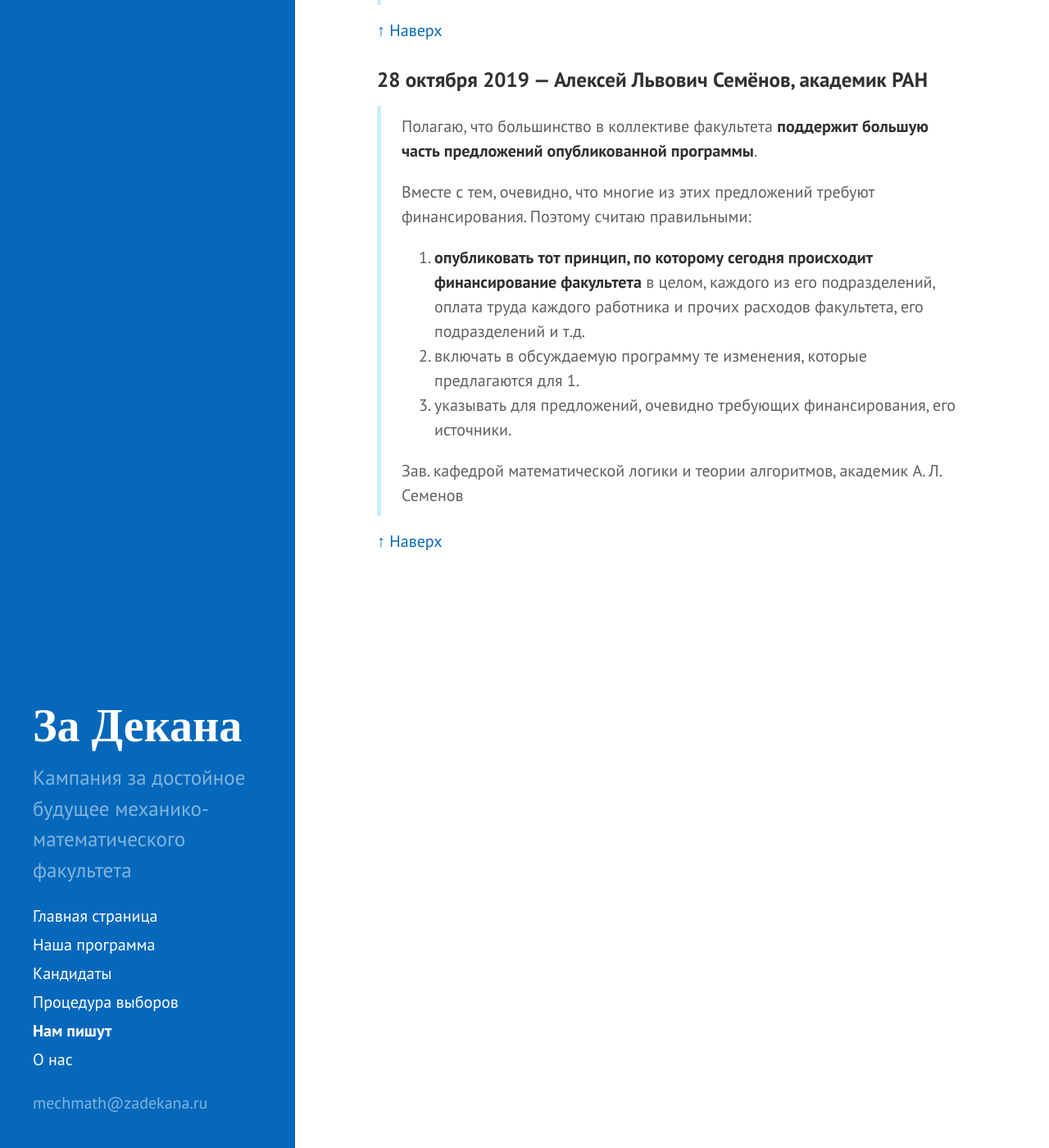
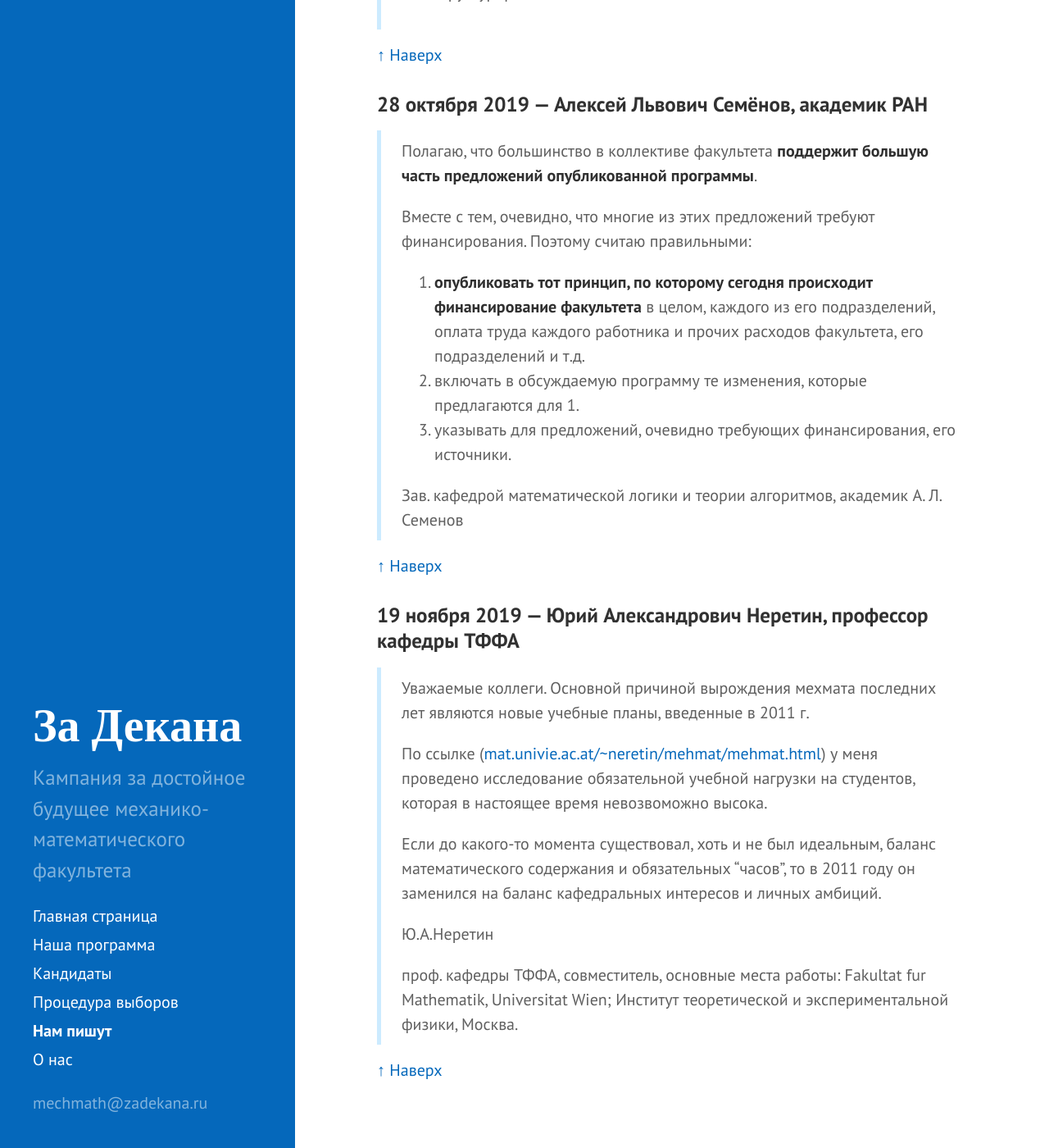
Before and after one commit to studmm/zadekana, a Jekyll site: the page built from page_04_feedback.md, in a window 1280 px wide and 1400 px high, scrolled down 33057 px. Shown: the whole window at 82% size. Built offline with Jekyll 4.4.1, drawn with Linux system fonts in a browser that asks for light colours; some web fonts are replaced; some of the changed text lies outside the part shown.

Commit message:
new: neretin feedback

```diff
--- a/page_04_feedback.md
+++ b/page_04_feedback.md
@@ -21,6 +21,7 @@ permalink: feedback
 - [21 октября 2019 — анонимно, студент](#13)
 - [22 октября 2019 — анонимно, студент](#14)
 - [28 октября 2019 — Алексей Львович Семёнов, академик РАН](#15)
+- [19 ноября 2019 — Юрий Александрович Неретин, профессор кафедры ТФФА](#16)
 
 Мы публикуем ваши самые интересные и полезные предложения по развитию мехмата. Попасть в этот список можно <a href="mailto:mechmath@zadekana.ru?subject=Письмо%20участникам%20кампании%20За%20Декана" target="_blank">написав нам на почту</a> или <a href="https://docs.google.com/forms/d/e/1FAIpQLSfbcfWtL6ZF-SHDmTtJsCsyjaSw6OU-w6twlhgKoqt3qj5Dxg/viewform" target="_blank">заполнив форму</a>.
 
@@ -387,3 +388,19 @@ permalink: feedback
 > Зав. кафедрой математической логики и теории алгоритмов, академик А. Л. Семенов
 
 [↑ Наверх](#Навигация)
+
+
+<a name="16"></a>
+### 19 ноября 2019 — Юрий Александрович Неретин, профессор кафедры ТФФА
+
+> Уважаемые коллеги. Основной причиной вырождения мехмата последних лет являются новые учебные планы, введенные в 2011 г.
+>
+> По ссылке ([mat.univie.ac.at/~neretin/mehmat/mehmat.html](https://www.mat.univie.ac.at/~neretin/mehmat/mehmat.html)) у меня проведено исследование обязательной учебной нагрузки на студентов, которая в настоящее время невозвоможно высока.
+>
+> Если до какого-то момента существовал, хоть и не был идеальным, баланс математического содержания и обязательных "часов", то в 2011 году он заменился на баланс кафедральных интересов и личных амбиций.
+>
+> Ю.А.Неретин
+>
+> проф. кафедры ТФФА, совместитель, основные места работы: Fakultat fur Mathematik, Universitat Wien; Институт теоретической и экспериментальной физики, Москва.
+
+[↑ Наверх](#Навигация)
```
